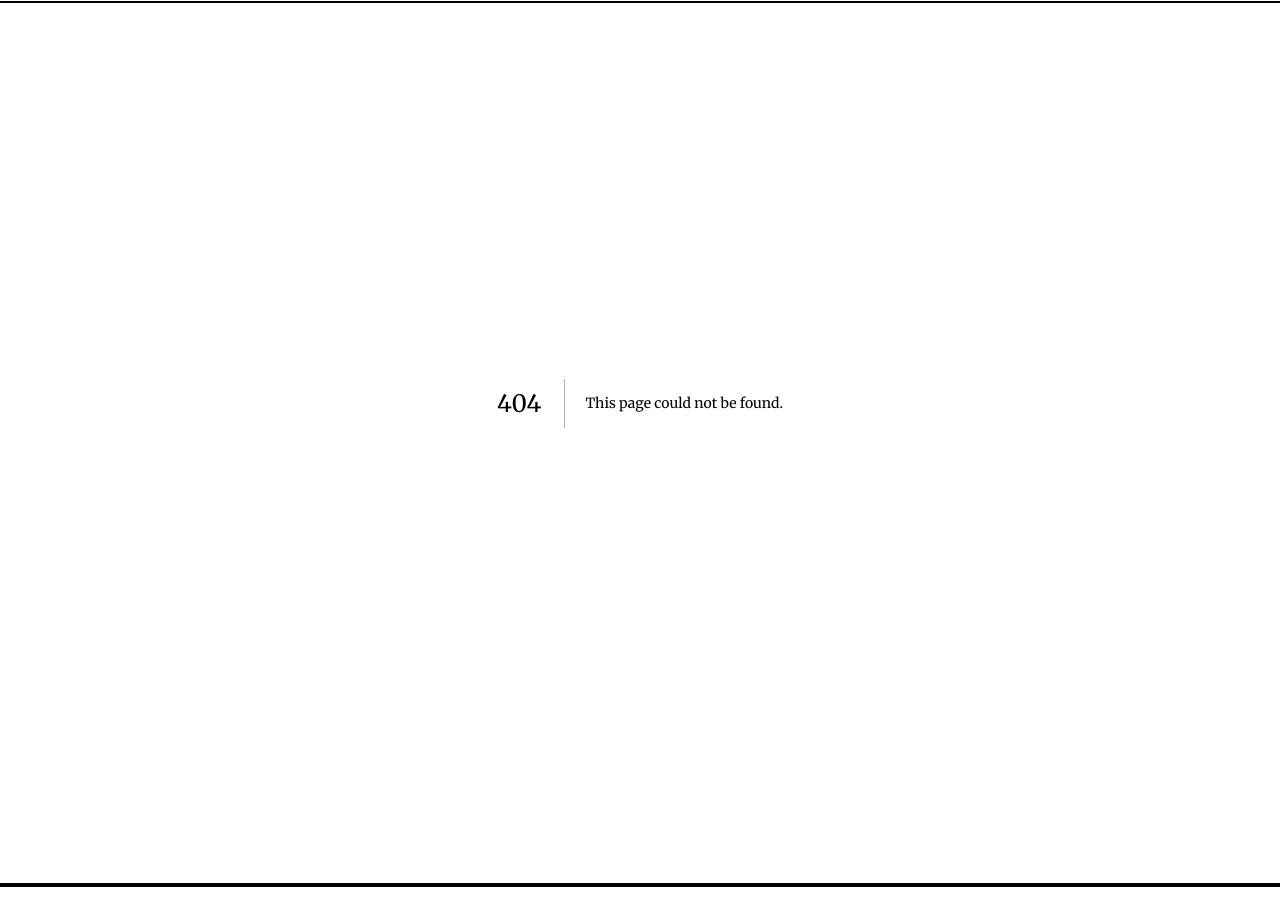
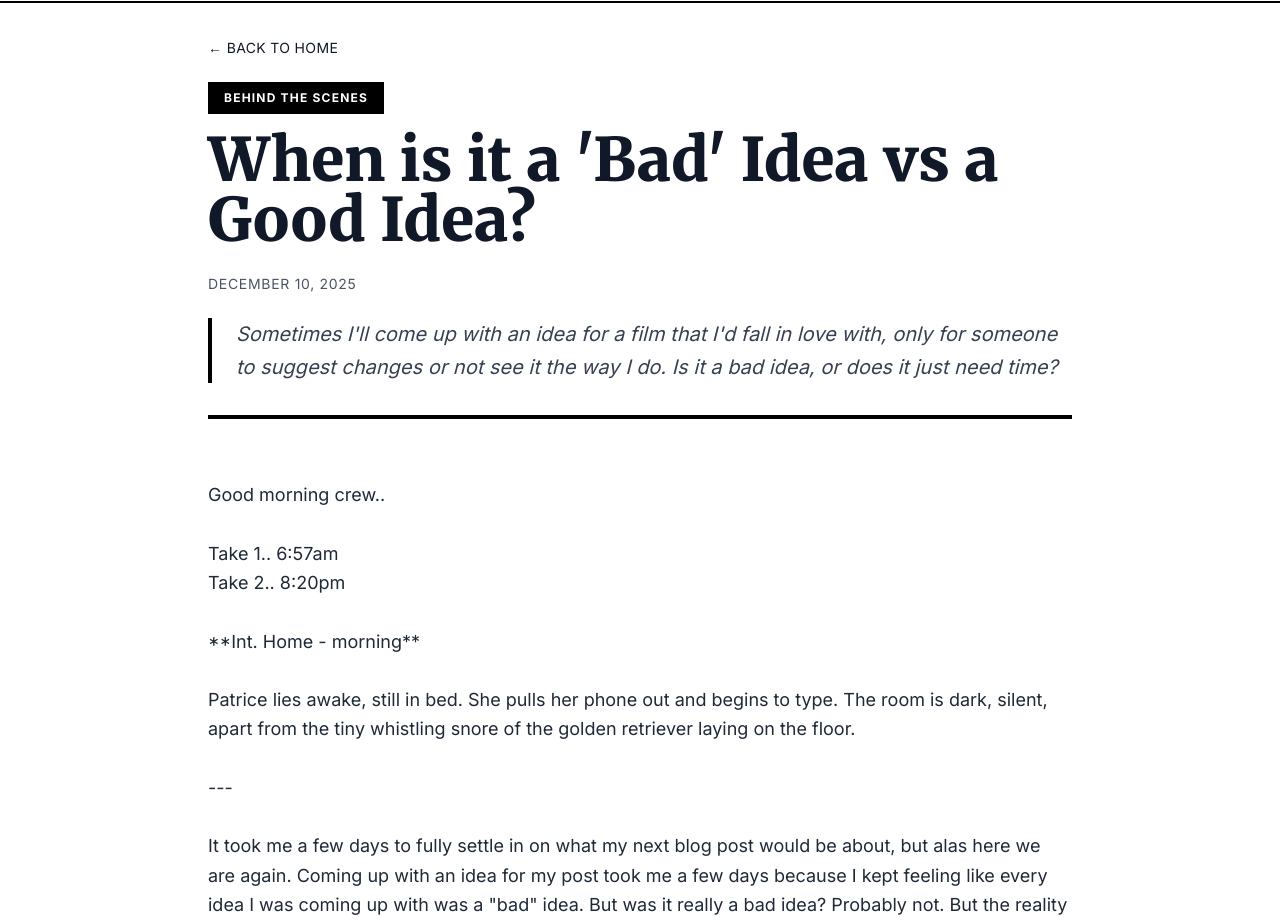
Before and after one commit to BizTrackxrp/TheCreativeMom, a Next.js app: page /blog/bad-idea-vs-good-idea in a window 1280 px wide. Before the commit this address had no page. Shown: the part 200-1121 px from the top of the page. Built offline with nearby package versions, Linux system fonts and the light colour scheme.

Commit message:
Create page.tsx

```diff
--- /dev/null
+++ b/app/blog/[slug]/page.tsx
@@ -0,0 +1,88 @@
+import { getPostBySlug, getAllPosts } from "@/lib/posts";
+import { notFound } from "next/navigation";
+import { format } from "date-fns";
+import Link from "next/link";
+
+export async function generateStaticParams() {
+  const posts = getAllPosts();
+  return posts.map((post) => ({
+    slug: post.slug,
+  }));
+}
+
+interface PageProps {
+  params: Promise<{ slug: string }>;
+}
+
+export default async function PostPage({ params }: PageProps) {
+  const { slug } = await params;
+  const post = getPostBySlug(slug);
+
+  if (!post) {
+    notFound();
+  }
+
+  return (
+    <div className="max-w-4xl mx-auto px-4 py-8">
+      {/* Back Button */}
+      <Link
+        href="/"
+        className="inline-block mb-6 text-sm uppercase tracking-wide hover:underline"
+      >
+        ← Back to Home
+      </Link>
+
+      {/* Article Header */}
+      <article className="border-b-4 border-black pb-8 mb-8">
+        <div className="mb-4">
+          <span className="inline-block bg-black text-white px-4 py-2 text-xs font-bold uppercase tracking-widest">
+            {post.category}
+          </span>
+        </div>
+
+        <h1 className="text-4xl md:text-6xl font-serif font-black mb-6 leading-tight">
+          {post.title}
+        </h1>
+
+        <div className="text-sm uppercase tracking-wider text-gray-600 mb-6">
+          {format(new Date(post.date), 'MMMM d, yyyy')}
+        </div>
+
+        <p className="text-xl text-gray-700 leading-relaxed italic border-l-4 border-black pl-6">
+          {post.excerpt}
+        </p>
+      </article>
+
+      {/* Featured Image (if exists) */}
+      {post.coverImage && (
+        <div className="mb-12">
+          <img
+            src={post.coverImage}
+            alt={post.title}
+            className="w-full max-w-2xl mx-auto"
+          />
+        </div>
+      )}
+
+      {/* Article Content */}
+      <div className="prose prose-lg max-w-none">
+        <div
+          className="article-content leading-relaxed text-gray-800"
+          style={{ whiteSpace: 'pre-wrap' }}
+        >
+          {post.content}
+        </div>
+      </div>
+
+      {/* Back to Home */}
+      <div className="mt-12 pt-8 border-t-2 border-black text-center">
+        <Link
+          href="/"
+          className="inline-block bg-black text-white px-8 py-3 font-bold uppercase tracking-wide hover:bg-gray-800 transition-colors text-sm"
+        >
+          ← Back to All Stories
+        </Link>
+      </div>
+    </div>
+  );
+}
```
